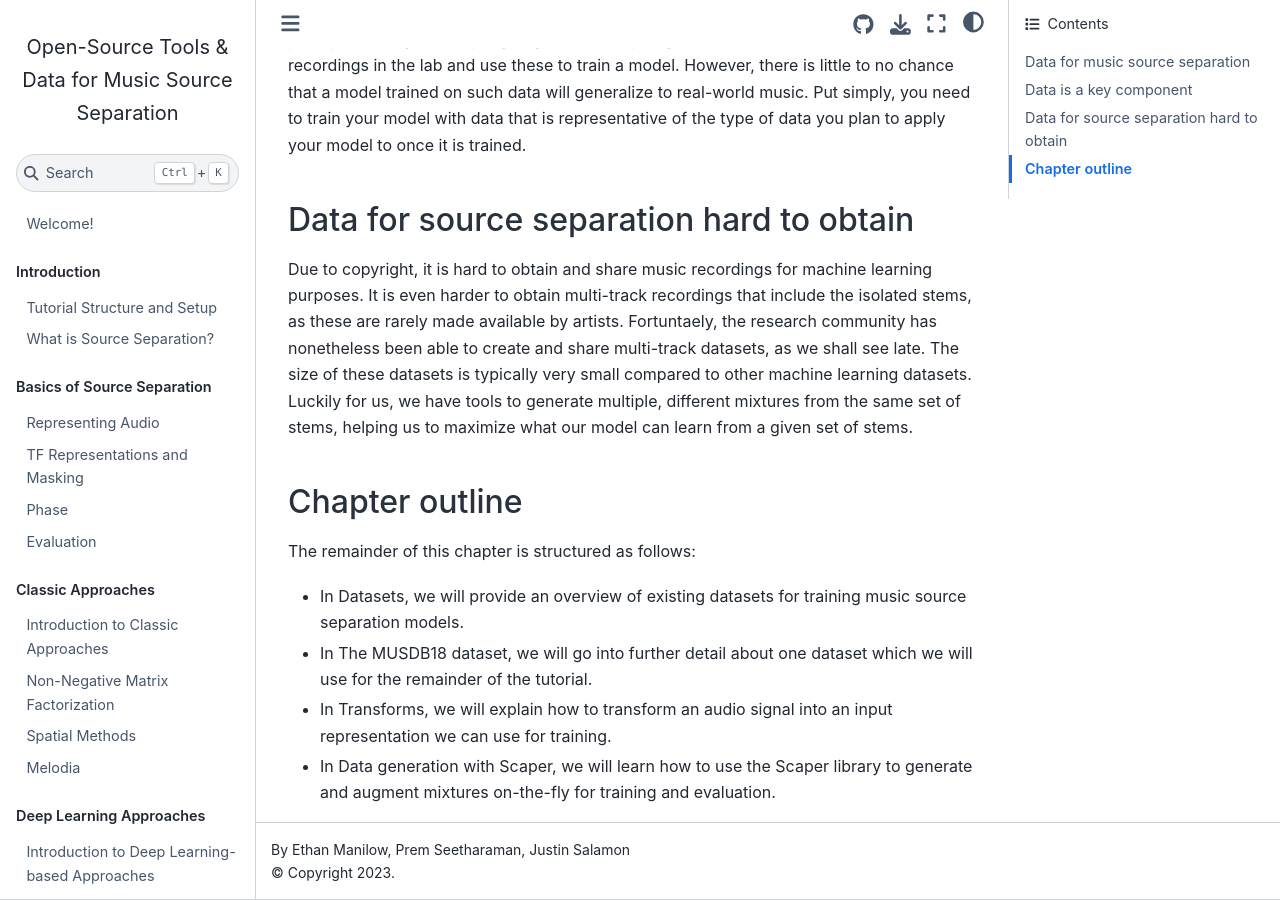
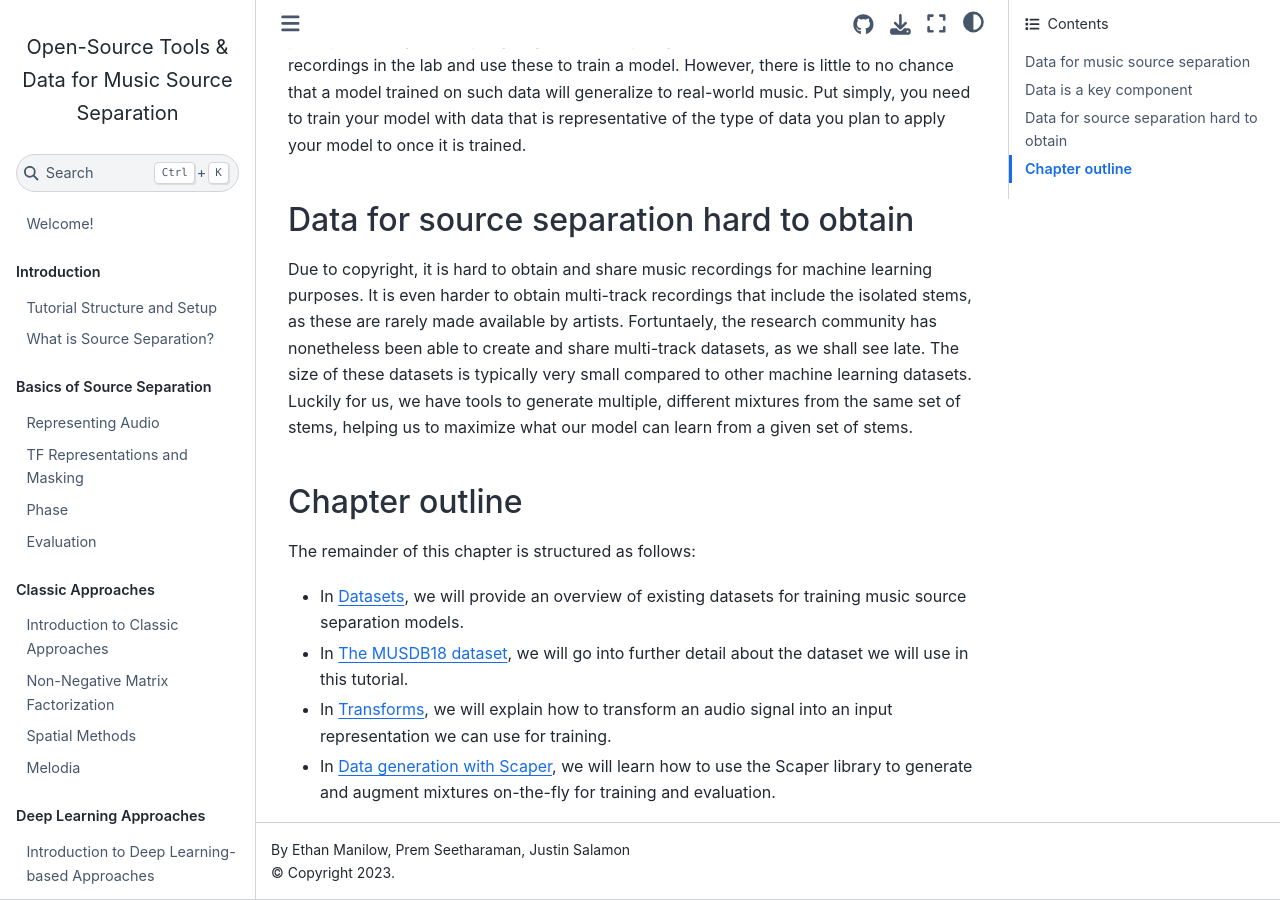
Before and after one commit to source-separation/tutorial, a Jupyter Book: the page built from book/data/intro.md, in a window 1280 px wide and 900 px high, scrolled down 1737 px. Built offline with Jupyter Book 1.0.4 settings and Sphinx 7.4.7 and the Sphinx Book theme 1.1.4, drawn with Linux system fonts in a browser that asks for light colours; pages that are not in the unit, such as notebooks, are missing from menus; some of the changed text lies outside the part shown.

Commit message:
Add cross-links

````diff
--- a/book/data/intro.md
+++ b/book/data/intro.md
@@ -19,9 +20,9 @@ processed with effects such as compression, reverb, etc.
 PLACEHOLDER: diagram of simplified mixing process
 
 ```{note}
-This is a simplified view of music creation. In practice, the mixture (musicians refer to this as the "mix") typically
-goes through a "mastering" step which includes the application of multiple non-linear transformations to the mixture signal
-to produce the "master", which is rarely a simple sum of the stems. Nonetheless, this simplified view (no mastering) allows
+This is a simplified view of music creation. In practice, the mixture (musicians refer to this as the *mix*) typically
+goes through a *mastering* step which includes the application of multiple non-linear transformations to the mixture signal
+to produce the *master*, which is rarely a simple sum of the stems. Nonetheless, this simplified view (no mastering) allows
 us to train models that produce compelling results, as we shall see throughout this tutorial.
 ```
 
@@ -68,8 +69,8 @@ different mixtures from the same set of stems, helping us to maximize what our m
 ## Chapter outline
 
 The remainder of this chapter is structured as follows:
-* In Datasets, we will provide an overview of existing datasets for training music source separation models.
-* In The MUSDB18 dataset, we will go into further detail about one dataset which we will use for the remainder of the tutorial.
-* In Transforms, we will explain how to transform an audio signal into an input representation we can use for training.
-* In Data generation with Scaper, we will learn how to use the Scaper library to generate and augment mixtures on-the-fly
+* In {ref}`Datasets <data:datasets>`, we will provide an overview of existing datasets for training music source separation models.
+* In {ref}`The MUSDB18 dataset <data:musdb18>`, we will go into further detail about the dataset we will use in this tutorial.
+* In {ref}`Transforms <data:transforms>`, we will explain how to transform an audio signal into an input representation we can use for training.
+* In {ref}`Data generation with Scaper <data:scaper>`, we will learn how to use the Scaper library to generate and augment mixtures on-the-fly
 for training and evaluation.
````
Also changed, not shown: other parts of book/data/intro.md (+1 -0 lines), book/data/datasets.md (+1 -0 lines), book/data/musdb18.md (+1 -0 lines), book/data/scaper.md (+1 -0 lines), book/data/transforms.md (+1 -0 lines).
